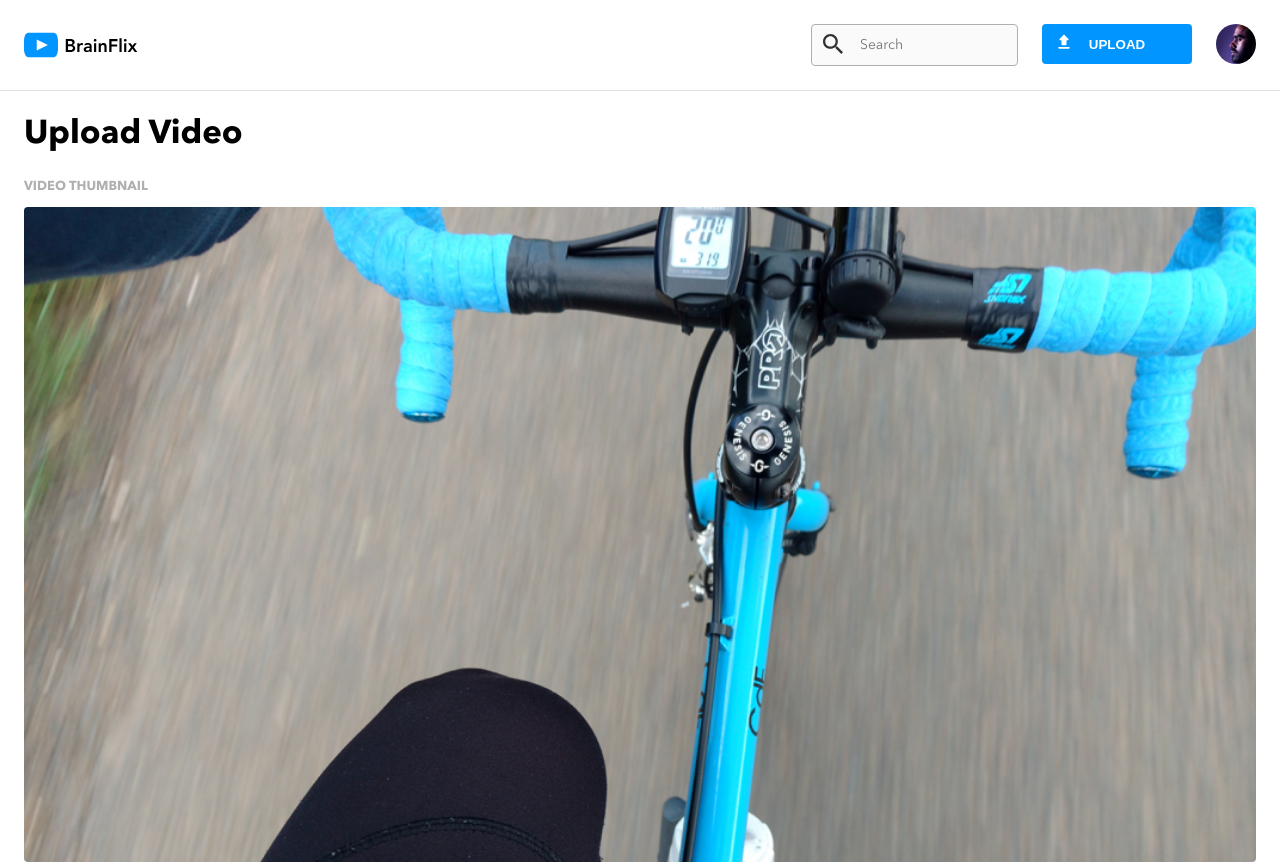
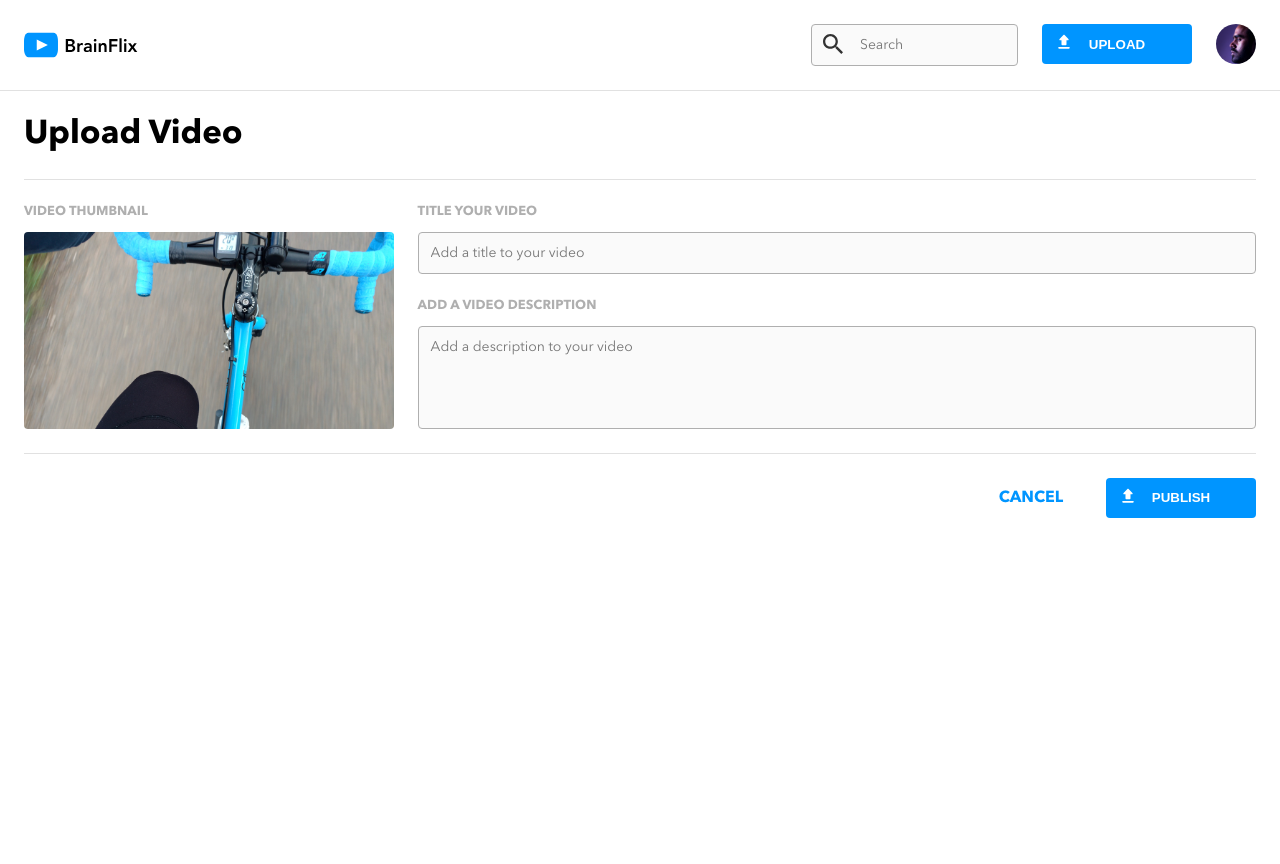
Before and after one commit to Be-bo/brainstation-brainflix, a React (Create React App) app: page /upload in a window 1280 px wide. Shown: the top 864 px of the page. After the commit the page ends 800 px from the top, so only its background shows below. Built offline with nearby package versions, Linux system fonts and the light colour scheme.

Commit message:
Buildout and responsiveness styling of the Upload page finished

```diff
--- a/src/components/Upload/Upload.jsx
+++ b/src/components/Upload/Upload.jsx
@@ -2,7 +2,7 @@ import React from "react";
 import { BrowserRouter as Router, Routes, Route, Link } from "react-router-dom";
 import NavBar from "../NavBar/NavBar";
 import "./Upload.scss";
-import thumbnail from '../../assets/Images/Upload-video-preview.jpg';
+import thumbnail from "../../assets/Images/Upload-video-preview.jpg";
 
 function Upload() {
 	return (
@@ -10,22 +10,48 @@ function Upload() {
 			<NavBar />
 
 			<form className="upload-form" action="submit">
-				<h1 className="upload-form__title">Upload Video</h1>
-				<h3 className="upload-form__thumbnail-title upload-form__title upload-form__label">Video Thumbnail</h3>
-				<img className="upload-form__thumbnail" src={thumbnail}/>
+				<h1 className="upload-form__page-title upload-form__title">Upload Video</h1>
 
-				<h3 className="upload-form__video-title upload-form__title upload-form__label">Title Your Video</h3>
-				<input className="upload-form__name" type="text" placeholder="Add a title to your video" />
+				<div className="upload-form__input-layer">
+					<div className="upload-form__thumbnail-div">
+						<h3 className="upload-form__title upload-form__label">
+							Video Thumbnail
+						</h3>
+						<img className="upload-form__thumbnail" src={thumbnail} />
+					</div>
 
-				<h3 className="upload-form__description-title upload-form__title upload-form__label">Add a Video Description</h3>
-				<textarea className="upload-form__description" placeholder="Add a description to your video" />
+					<div className="upload-form__title-desc-div">
+						<h3 className="upload-form__video-title upload-form__title upload-form__label">
+							Title Your Video
+						</h3>
+						<input
+							className="upload-form__name"
+							type="text"
+							placeholder="Add a title to your video"
+						/>
 
-				<div className="upload-form__btn-container">
-					<i className="upload-form__btn-icon"/>
-					<button className="upload-form__btn" type="submit">Publish</button>
+						<h3 className="upload-form__description-title upload-form__title upload-form__label">
+							Add a Video Description
+						</h3>
+						<textarea
+							className="upload-form__description"
+							placeholder="Add a description to your video"
+						/>
+					</div>
 				</div>
 
-				<Link className="upload-form__cancel-btn" to='/'>Cancel</Link>
+				<div className="upload-form__btn-div">
+					<div className="upload-form__btn-container">
+						<i className="upload-form__btn-icon" />
+						<button className="upload-form__btn" type="submit">
+							Publish
+						</button>
+					</div>
+
+					<Link className="upload-form__cancel-btn" to="/">
+						Cancel
+					</Link>
+				</div>
 			</form>
 		</div>
 	);
--- a/src/components/Upload/Upload.scss
+++ b/src/components/Upload/Upload.scss
@@ -8,12 +8,48 @@
     padding: 0 var(--base-padding) var(--base-padding) var(--base-padding);
     border-top: 1px solid $secondary-mercury;
 
+    &__page-title{
+        @include tablet{
+            padding-bottom: var(--base-padding);
+            border-bottom: 1px solid $secondary-mercury;
+        }
+    }
+
+    &__input-layer{
+        display: flex;
+        flex-direction: column;
+
+        @include desktop{
+            flex-direction: row;
+        }
+    }
+
+    &__thumbnail-div{
+        display: flex;
+        flex-direction: column;
+
+        @include desktop{
+            max-width: 30%;
+        }
+    }
+
+    &__title-desc-div{
+        display: flex;
+        flex-direction: column;
+
+        @include desktop{
+            flex: 1;
+            margin-left: var(--base-padding);
+        }
+    }
+
     &__title{
         margin-top: calc(var(--base-padding));
     }
 
     &__label{
         margin-bottom: calc(var(--base-padding)/2);
+        flex: 0;
     }
 
     &__thumbnail{
@@ -22,17 +58,39 @@
 
     &__name{
         padding: 0 calc(var(--base-padding)/2);
+        max-width: 100%;
     }
 
     &__description{
         padding: calc(var(--base-padding)/2);
+
+        @include desktop{
+            flex: 1;
+        }
+    }
+
+    &__btn-div{
+        display: flex;
+        flex-direction: column;
+        justify-content: center;
+        margin-top: var(--base-padding);
+
+        @include tablet{
+            flex-direction: row;
+            justify-content: right;
+            border-top: 1px solid $secondary-mercury;
+            padding-top: var(--base-padding);
+        }
     }
 
     &__btn-container{
-        margin-top: calc(var(--base-padding));
         flex: 1;
         display: flex;
         position: relative;
+
+        @include tablet{
+            max-width: $button-width;
+        }
     }
 
     &__btn{
@@ -53,7 +111,11 @@
         color: $primary-blue;
         font-weight: $bold-font-weight;
         text-align: center;
-        margin-top: var(--base-padding);
+
+        @include tablet{
+            min-width: $button-width;
+            order: -1;
+        }
     }
 
 }
--- a/src/partials/_element_tags.scss
+++ b/src/partials/_element_tags.scss
@@ -69,6 +69,7 @@ button{
 
 input{
     min-height: var(--form-field-height);
+    max-height: var(--form-field-height);
     font-family: 'Avenir Next', sans-serif;
     background-color: $secondary-alabaster;
     border: 1px solid $primary-silver;
--- a/src/partials/_variables.scss
+++ b/src/partials/_variables.scss
@@ -75,5 +75,5 @@ $thumbnail-aspect: calc(16/9);
 }
 
 @media (min-width: #{$tablet-breakpoint}) { // above tablet (1280px)
-  // TODO: missing something?
+
 }
```
